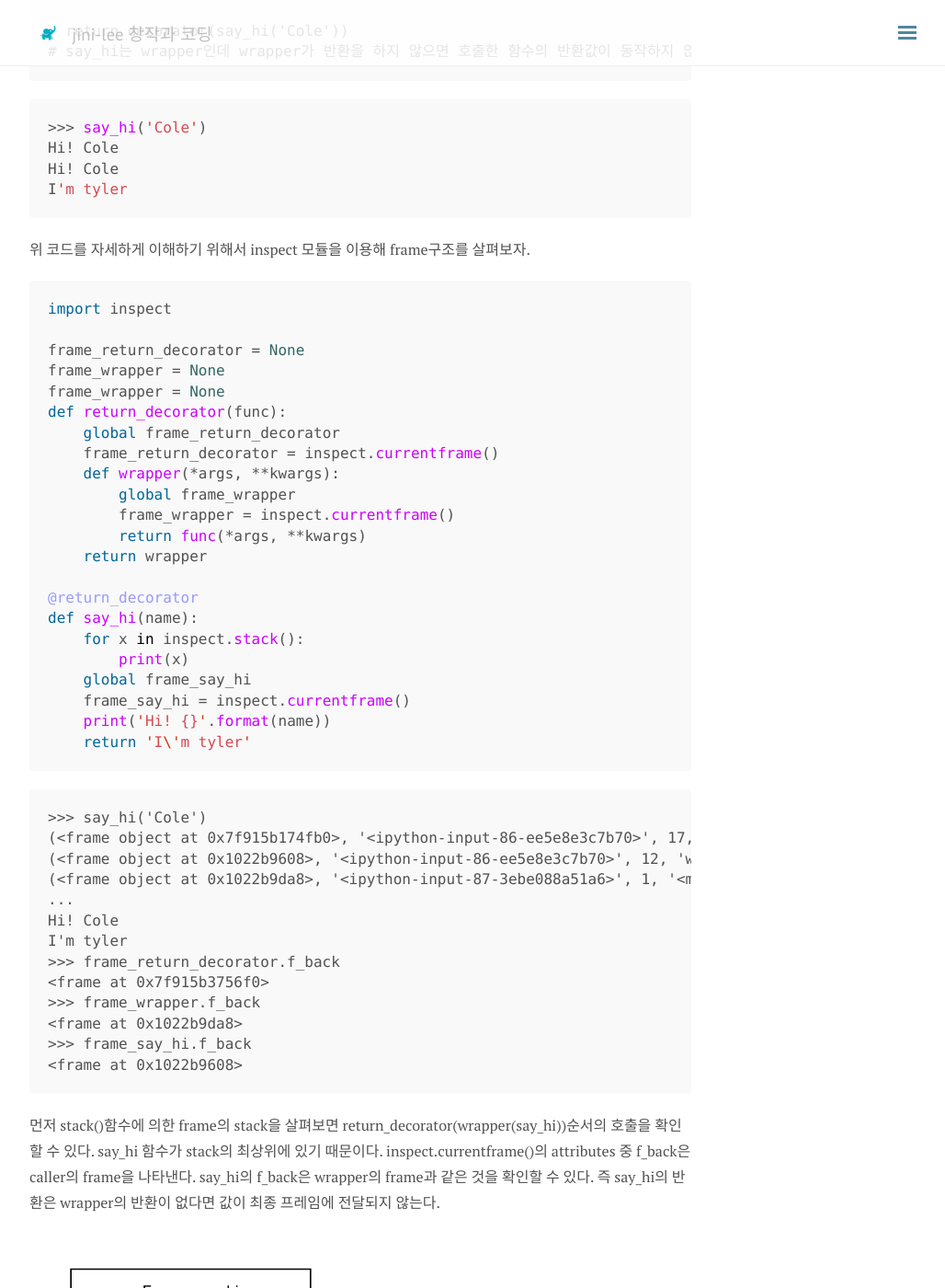
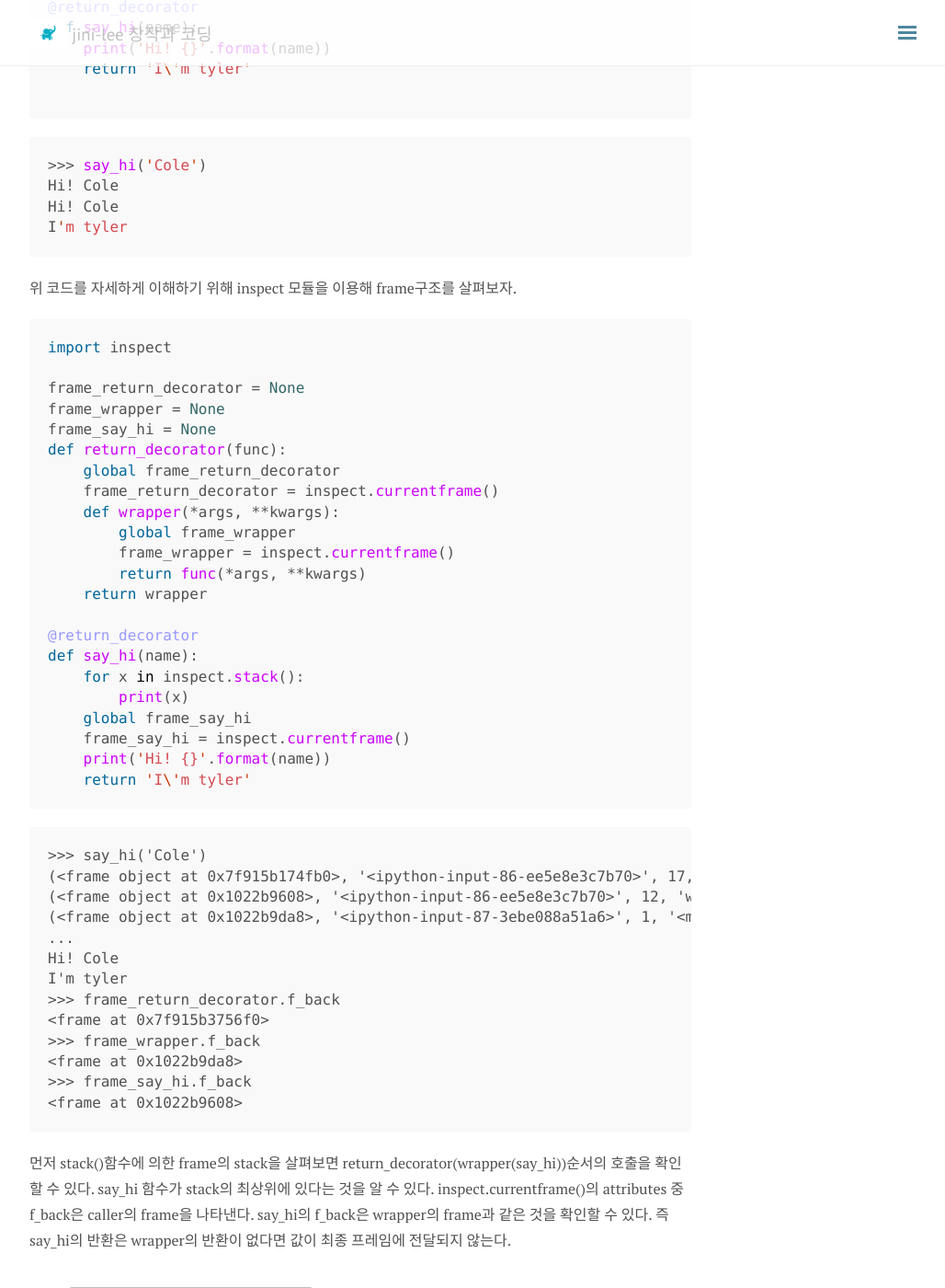
Before and after one commit to jini-lee/jini-lee.github.com, a Jekyll site: the page built from _posts/python/2019-04-16-decorator.md, in a window 1280 px wide and 1400 px high, scrolled down 3185 px. Shown: the whole window at 92% size, without its empty margins (248-1276 px from the left). Built offline with Jekyll 4.4.1, drawn with Linux system fonts in a browser that asks for light colours; nearby versions of some CDN libraries; comment, search, counter and statistics services are not loaded; some of the changed text lies outside the part shown.

Commit message:
Update 2019-04-16-decorator.md

````diff
--- a/_posts/python/2019-04-16-decorator.md
+++ b/_posts/python/2019-04-16-decorator.md
@@ -8,11 +8,12 @@
 
 ## Decorator ?
 데코레이터란 특별한 함수나 클래스로 동작한다. 이 기능이 가능한 이유는 파이썬은 First-Class function이기 때문이다.
-아래는 First-Class function의 대표적인 특징이며 이를 통해 데코레이터를 사용할 수 있다.
+아래는 First-Class function의 대표적인 특징이다.
 - 변수나 데이터 구조안에 담을 수 있다.
 - 함수의 파라미터로 전달할 수 있다.
 - 반환 값으로 사용할 수 있다.(closure)
 - 동적으로 프로퍼티 할당이 가능하다.
+
 ---
 
 ## Inner function
@@ -34,24 +35,24 @@
         return second_child
 ```
 
-위 예제를 보면 부모함수 내부에 선언된 두 개의 자식함수를 조건문에 의해 각 함수를 반환한다.
-아래의 예제를 보면서 어떤 일이 일어나는지 살펴보자.
+위 예제에서 부모함수 내부에 선언된 두 개의 자식함수를 조건문에 의해 반환한다.
+아래의 예제를 통해 어떤 일이 일어나는지 살펴보자.
 
 ```python
 >>> first = parent_func(1)
-부모함수에서 출력
+>>> 'Parent'
 >>> first
 <function __main__.first_child>
 >>> first()
-첫 번째 자식함수에서 출력
+'First child'
 ```
 
-위 예제를 보면 first 변수에 부모함수에서 반환한 first_child 함수를 참조하고 first를 실행하면 first_child 함수를 실행하게된다.
-이러한 특징을 이용한 디자인 패턴이 나왔고 데코레이터 또한 구현할 수 있게된다.
+first 변수에 부모함수에서 반환한 first_child 함수를 참조하고 first를 실행하면 first_child 함수를 실행하게된다.
+이러한 특징을 이용해 데코레이터를 구현할 수 있다.
+
 ---
 
 ## Simple decorator
-
 ```python
 def simple_decorator(func):
     def wrapper():
@@ -84,12 +85,13 @@
 After the function is called.
 ```
 
-say_hello 예제는 일급객체의 특징을 이용해 함수의 파라미터로 함수를 던져 함수 반환을 통해 외부(say_hello)에서 내부 함수(wrapper)를 접근하는 것을 구현한 예제이다.
+say_hello 예제는 First-Class function 특징을 이용해 함수의 파라미터에 함수를 보내고,
+내부 함수 반환을 통해 외부(say_hello)에서 내부 함수(wrapper)를 접근하는 것을 구현한 예제이다.
 say_hi 예제는 데코레이터를 사용했는데 외부 함수(say_hi)위에 데코레이터를 정의하여 구현한 예제이다.
+
 ---
 
 ## Decorating functions with arguments
-
 ```python
 def arg_decorator(func):
     def wrapper(*args, **kwargs):
@@ -102,7 +104,8 @@
     print('Hi! {}'.format(name))
 ```
 
-say_hi는 wrapper와 동일하다고 생각해도 무관하다. say_hi에 name값을 주면 wrapper의 파리미터로 전달이 된다. 반환된 wrapper는 say_hi가 참조하게된다.
+say_hi에 name변수를 실으면 데코레이터 선언에 의해 arg_decorator 내부 함수인 wrapper의 파리미터로 전달이 된다.
+전달된 파라미터는 wrapper 함수내부에서 사용가능하며 이를 이용한 동작이 외부 함수인 say_hi를 통해 일어난다.
 
 ```python
 >>> say_hi
@@ -111,6 +114,7 @@
 wrapper: Hi! Cole
 Hi! Cole
 ```
+
 ---
 
 ## Returning values from decorated functions
@@ -126,8 +130,6 @@
     print('Hi! {}'.format(name))
     return 'I\'m tyler'
 
-# return_decorator(say_hi('Cole'))
-# say_hi는 wrapper인데 wrapper가 반환을 하지 않으면 호출한 함수의 반환값이 동작하지 않는다. 재귀호출을 생각하면 된다.
 ```
 
 ```python
@@ -137,14 +139,14 @@
 I'm tyler
 ```
 
-위 코드를 자세하게 이해하기 위해서 inspect 모듈을 이용해 frame구조를 살펴보자.
+위 코드를 자세하게 이해하기 위해 inspect 모듈을 이용해 frame구조를 살펴보자.
 
 ```python
 import inspect
 
 frame_return_decorator = None
 frame_wrapper = None
-frame_wrapper = None
+frame_say_hi = None
 def return_decorator(func):
     global frame_return_decorator
     frame_return_decorator = inspect.currentframe()
@@ -180,9 +182,10 @@
 <frame at 0x1022b9608>
 ```
 
-먼저 stack()함수에 의한 frame의 stack을 살펴보면 return_decorator(wrapper(say_hi))순서의 호출을 확인할 수 있다. say_hi 함수가 stack의 최상위에 있기 때문이다. inspect.currentframe()의 attributes 중 f_back은 caller의 frame을 나타낸다. say_hi의 f_back은 wrapper의 frame과 같은 것을 확인할 수 있다. 즉 say_hi의 반환은 wrapper의 반환이 없다면 값이 최종 프레임에 전달되지 않는다.
+먼저 stack()함수에 의한 frame의 stack을 살펴보면 return_decorator(wrapper(say_hi))순서의 호출을 확인할 수 있다. say_hi 함수가 stack의 최상위에 있다는 것을 알 수 있다. inspect.currentframe()의 attributes 중 f_back은 caller의 frame을 나타낸다. say_hi의 f_back은 wrapper의 frame과 같은 것을 확인할 수 있다. 즉 say_hi의 반환은 wrapper의 반환이 없다면 값이 최종 프레임에 전달되지 않는다.
 
 <img src="/public/img/python_img/decorator/frame_stack.png">
+
 ---
 
 ## Functools decorator
@@ -211,12 +214,13 @@
 
 say_hi(*args, **kwargs)
 ```
+
 ---
 
 ## 정리
 python은 First-class function을 지원하는 언어이다. 이러한 특징으로 closure를 이용해 데코레이터를 구현하다.
 이는 특정 함수의 시작 전, 시작 후에 동작하는 로직을 구현할 때 유용하다. 유효성 검사, 로그 관리 등
-함수가 가지는 실제 코어 로직관 별도로 진행되는 역할을 데코레이터를 통해 구현함으로써 코드의 재사용을 줄이는 좋은 기법이다.
+함수가 가지는 실제 코어 로직과는 별도로 진행되는 역할을 데코레이터를 통해 구현함으로써 코드의 재사용을 줄일 수 있다.
 
 
 ## reference
````
